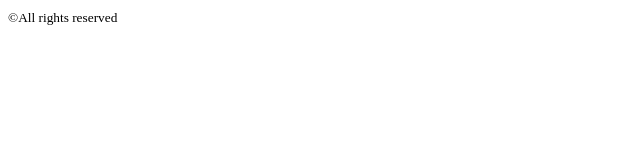
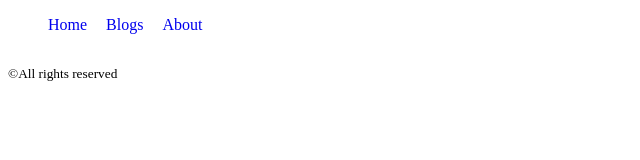
Before and after one commit to mdhimelalislam/Task, a plain HTML site: page index.html in a window 1280 px wide. Shown: the whole page, without its empty margins (0-640 px from the left). Drawn offline with Linux system fonts and the light colour scheme.

Commit message:
header and footer edited

```diff
--- a/Styles/styles.css
+++ b/Styles/styles.css
@@ -0,0 +1,13 @@
+nav > ul > li{
+    display: inline;
+    margin-right: 15px;
+}
+
+nav > ul > li > a{
+    text-decoration: none;
+}
+
+footer{
+    margin-top: 30px;
+    text-align: 30px;
+}
--- a/index.html
+++ b/index.html
@@ -8,7 +8,13 @@
 </head>
 <body>
     <header>
-
+        <nav>
+            <ul>
+                <li><a href="home.html">Home</a></li>
+                <li><a href="blog.html">Blogs</a></li>
+                <li><a href="about.html">About</a></li>
+            </ul>
+        </nav>
     </header>
     <main>
 
```
